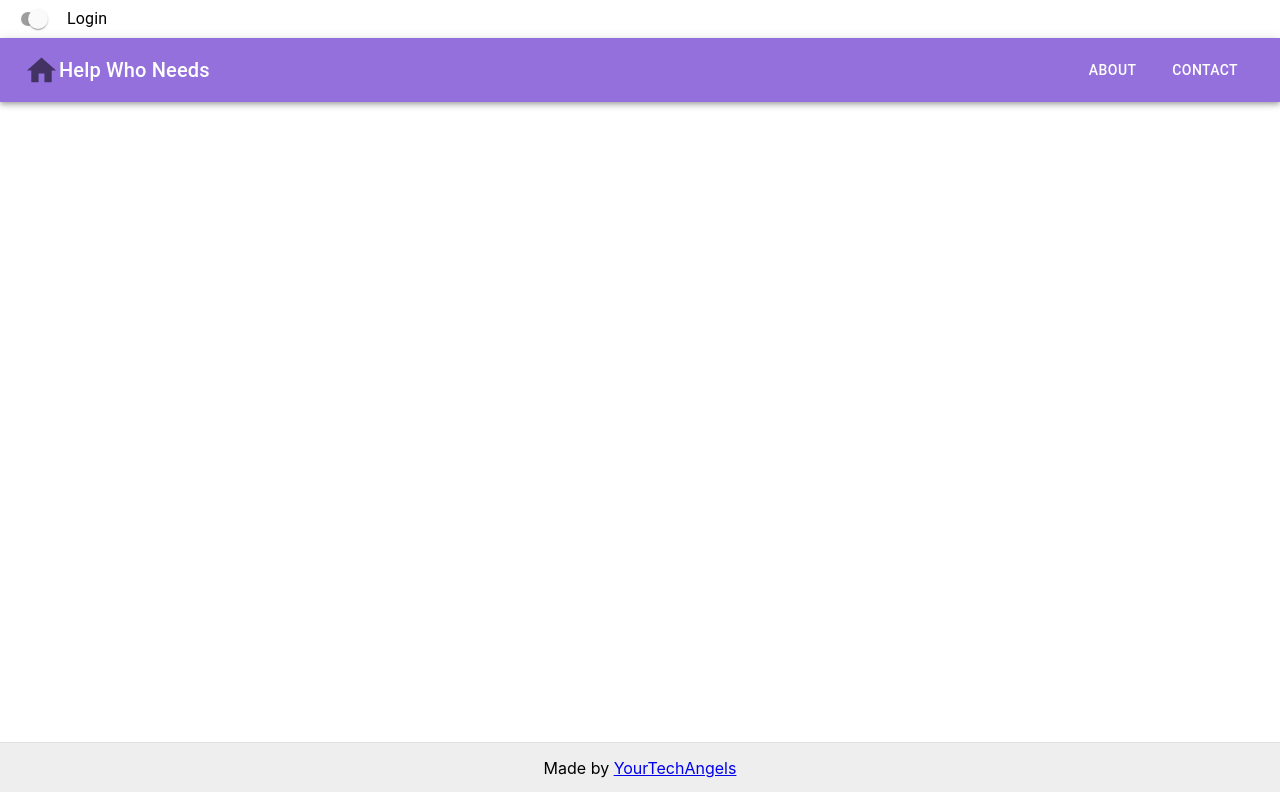
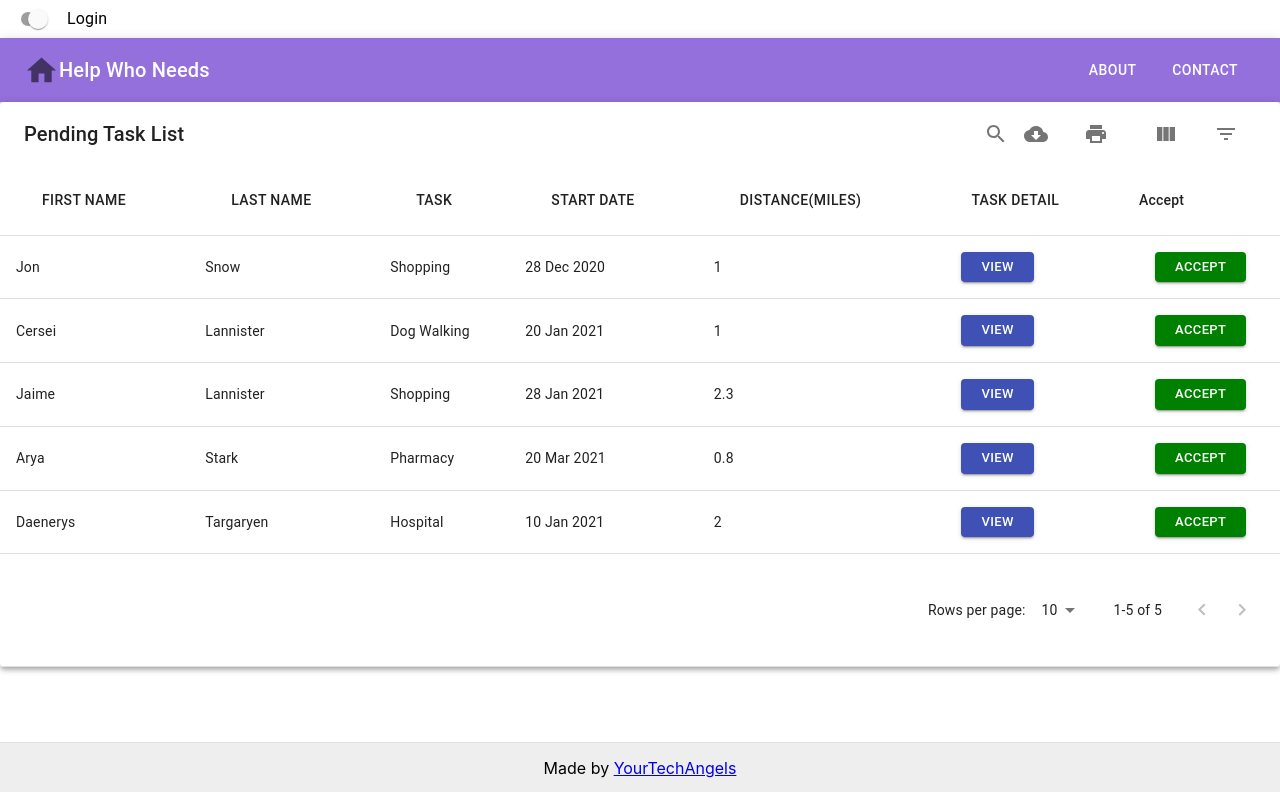
Before and after one commit to sktrip/HelpWhoNeeds, a React (Create React App) app: page /volunteerSearchTask in a window 1280 px wide. Built offline with nearby package versions, Linux system fonts and the light colour scheme; the HTML template or start-up script is replaced by a standard one.

Commit message:
Implemented Volunteer Search for Pending Task

```diff
--- a/src/App.js
+++ b/src/App.js
@@ -7,6 +7,7 @@ import Contact from "./components/landing/Contact";
 import Footer from "./components/structure/Footer";
 import SignIn from "./components/login/SignIn";
 import VolunteerRegistration  from "./components/volunteerRegistration/VolunteerRegistration"
+import VolunteerSearchTask from "./components/volunteerTask/VolunteerSearchTask"
 import { BrowserRouter as Router,  Route, Switch } from "react-router-dom"
 import './App.css'
 
@@ -32,6 +33,9 @@ function App() {
                 <Route path="/volunteerRegistration">
                     <VolunteerRegistration />
                 </Route>
+                <Route path="/volunteerSearchTask">
+                    <VolunteerSearchTask />
+                </Route>
                 </Switch>
                 </div>
                 <Footer />
--- a/src/components/login/SignIn.js
+++ b/src/components/login/SignIn.js
@@ -92,6 +92,8 @@ export default function SignIn() {
                         variant="contained"
                         color="primary"
                         className={classes.submit}
+                        component={Link}
+                        to={"/volunteerSearchTask"}
                     >
                         Sign In
         </Button>
--- /dev/null
+++ b/src/components/volunteerTask/TaskDetail.js
@@ -0,0 +1,25 @@
+import Button from "@material-ui/core/Button";
+import {
+
+    Dialog,
+    DialogActions,
+    DialogContent,
+    DialogTitle
+} from "@material-ui/core";
+
+
+const TaskDialog = ({ open, handleClose, title, data }) => {
+    return (
+        <Dialog open={open} onClose={handleClose}>
+            <DialogTitle>{title}</DialogTitle>
+            <DialogContent>{data}</DialogContent>
+            <DialogActions>
+                <Button onClick={handleClose} color="primary">
+                    Close
+                </Button>
+            </DialogActions>
+        </Dialog>
+    );
+};
+
+export default TaskDialog;
--- /dev/null
+++ b/src/components/volunteerTask/VolunteerSearchTask.js
@@ -0,0 +1,279 @@
+import React from "react";
+import MUIDataTable from "mui-datatables";
+import Button from "@material-ui/core/Button";
+import moment from "moment";
+import { useState } from "react";
+import { makeStyles } from "@material-ui/core/styles";
+
+import { createMuiTheme, MuiThemeProvider } from '@material-ui/core/styles'; //not working
+import TaskDialog from "./TaskDetail"
+
+const SPACED_DATE_FORMAT = "DD MMM YYYY";
+
+const options = {
+    filterType: "multiselect",
+    selectableRows: false,
+    count: 5
+};
+
+const useStyles = makeStyles({
+    h1: {
+        color: "#4C4B51",
+        textAlign: "center",
+    },
+    cellDiv: {
+        width: "50%",
+        backgroundColor: "white",
+    }
+});
+
+export default function VolunteerSearchTask() {
+    const classes = useStyles();
+    const theme = createMuiTheme({
+        overrides: {
+            MuiDataTable: {
+                responsiveScroll: {
+                    maxHeight: '300px'
+                }
+            }
+        }
+    });
+
+  const [pendingTasks, setPendingTasks] = useState([
+        {
+            id: 1,
+            lastName: "Snow",
+            firstName: "Jon",
+            taskType: "Shopping",
+            taskSummary: "I need help with Shopping from Tesco",
+            date: "2020-12-28",
+            distance: 1,
+        },
+        {
+            id: 2,
+            lastName: "Lannister",
+            firstName: "Cersei",
+            taskType: "Dog Walking",
+            taskSummary: "I need help with dog walkingevery morning and afternoon",
+            date: "2021-01-20",
+            distance: 1,
+        },
+        {
+            id: 3,
+            lastName: "Lannister",
+            firstName: "Jaime",
+            taskType: "Shopping",
+            taskSummary: "I need help with Shopping from Asda",
+            date: "2021-01-28",
+            distance: 2.3,
+        },
+        {
+            id: 4,
+            lastName: "Stark",
+            firstName: "Arya",
+            taskType: "Pharmacy",
+            taskSummary: "I need help with picking up my prescription from local gp",
+            date: "2021-03-20",
+            distance: 0.8,
+        },
+        {
+            id: 5,
+            lastName: "Targaryen",
+            firstName: "Daenerys",
+            taskType: "Hospital",
+            taskSummary: "I need help to drop off and pick up from my hospital",
+            date: "2021-01-10",
+            distance: 2,
+        },
+        {
+            id: 6,
+            lastName: "Melisandre",
+            firstName: null,
+            taskType: "Phone Call",
+            taskSummary: "I need someone to give me a call to have a chat",
+            date: "2021-01-20",
+            distance: 5,
+        },
+        {
+            id: 7,
+            lastName: "Clifford",
+            firstName: "Ferrara",
+            taskType: "Shopping",
+            taskSummary: "I need help with Shopping from Tesco",
+            date: "2021-01-20",
+            distance: 4,
+        },
+        {
+            id: 8,
+            lastName: "Frances",
+            firstName: "Rossini",
+            taskType: "Other",
+            taskSummary: "I need help with mowing my garden",
+            date: "2021-01-20",
+            distance: 2,
+        },
+        {
+            id: 9,
+            lastName: "Roxie",
+            firstName: "Harvey",
+            taskType: "Shopping",
+            taskSummary: "I need help with Shopping from Sainsbuyrys",
+            date: "2021-01-20",
+            distance: 3,
+        },
+        {
+            id: 10,
+            lastName: "Indra",
+            firstName: "Thapa",
+            taskType: "Medical",
+            taskSummary: "I need help with picking up my prescription",
+            date: "2021-01-20",
+            distance: 3,
+        },
+    ]);
+    const [showDialog, setShowDialog] = React.useState(false);
+    const [dialogData, setDialogData] = React.useState(null);
+
+    const handleClickOpen = (e, dialogData) => {
+        setShowDialog(true)
+        setDialogData(dialogData)
+    }
+
+    const handleClose = () => {
+        setDialogData(null)
+        setShowDialog(false)
+    }
+
+    const columns = [
+        {
+            name: "id",
+            label: "ID",
+            options: { display: false, sort: false, filter: false },
+        },
+        {
+            name: "firstName",
+            label: "First Name",
+
+            options: {
+                filter: true,
+                sort: true,
+            },
+        },
+        {
+            name: "lastName",
+            label: "Last name",
+
+            options: {
+                filter: true,
+                sort: true,
+            },
+        },
+
+        {
+            name: "taskType",
+            label: "Task",
+
+            options: {
+                filter: true,
+                sort: true,
+            },
+        },
+        {
+            name: "date",
+            label: "Start Date",
+            options: {
+                filter: true,
+                sort: true,
+
+                customBodyRender: (value) =>
+                    moment(new Date(value)).format(SPACED_DATE_FORMAT),
+            },
+        },
+        {
+            name: "distance",
+            label: "Distance(miles)",
+            options: {
+                filter: true,
+                sort: true,
+            },
+        },
+
+        // { name: "startTime", label: "Start Time", width: 100, type: "time" },
+        //  { name: "endTime", label: "End Time", width: 100, type: "time" },
+        {
+            name: "taskSummary",
+            label: " Task Detail",
+
+            options: {
+                customBodyRender: (value, tableMeta, updateValue) => {
+                    return (
+                        <div className={classes.cellDiv} >
+
+
+                            <Button
+                                variant="contained"
+                                color="primary"
+                                size="small"
+                                style={{ marginLeft: 16 }}
+                                value={value}
+                                onClick={(e) => handleClickOpen(e, value)}
+                            >
+                                View
+                        </Button>
+                        </div>
+                    );
+                },
+            },
+        },
+
+        {
+            name: "id",
+            label: "Accept",
+
+            options: {
+                sort: false,
+                filter: false,
+                customBodyRender: (value, tableMeta, updateValue) => {
+                    return (
+                        <Button
+                            variant="contained"
+                            color="primary"
+                            size="small"
+                            style={{ marginLeft: 16, backgroundColor: "green" }}
+                            className="button"
+                            value={value}
+                            onClick={() => {
+                                console.log(value);
+                                const updatedPendingTask = pendingTasks.filter(
+                                    (task) => task.id !== value
+                                );
+                                setPendingTasks(updatedPendingTask);
+                            }}
+                        >
+                            Accept
+                        </Button>
+                    );
+                },
+            },
+        },
+    ];
+
+    return (
+        <React.Fragment>
+
+            <div style={{ height: "90%", width: "100%" }}>
+
+                <MuiThemeProvider theme={theme}>
+                    <MUIDataTable
+                        title={"Pending Task List"}
+                        data={pendingTasks}
+                        columns={columns}
+                        options={options}
+
+                    />
+                    <TaskDialog open={showDialog} handleClose={handleClose} title="Task Summary" data={dialogData} />
+                </MuiThemeProvider>
+            </div>
+        </React.Fragment>
+    );
+}
```
